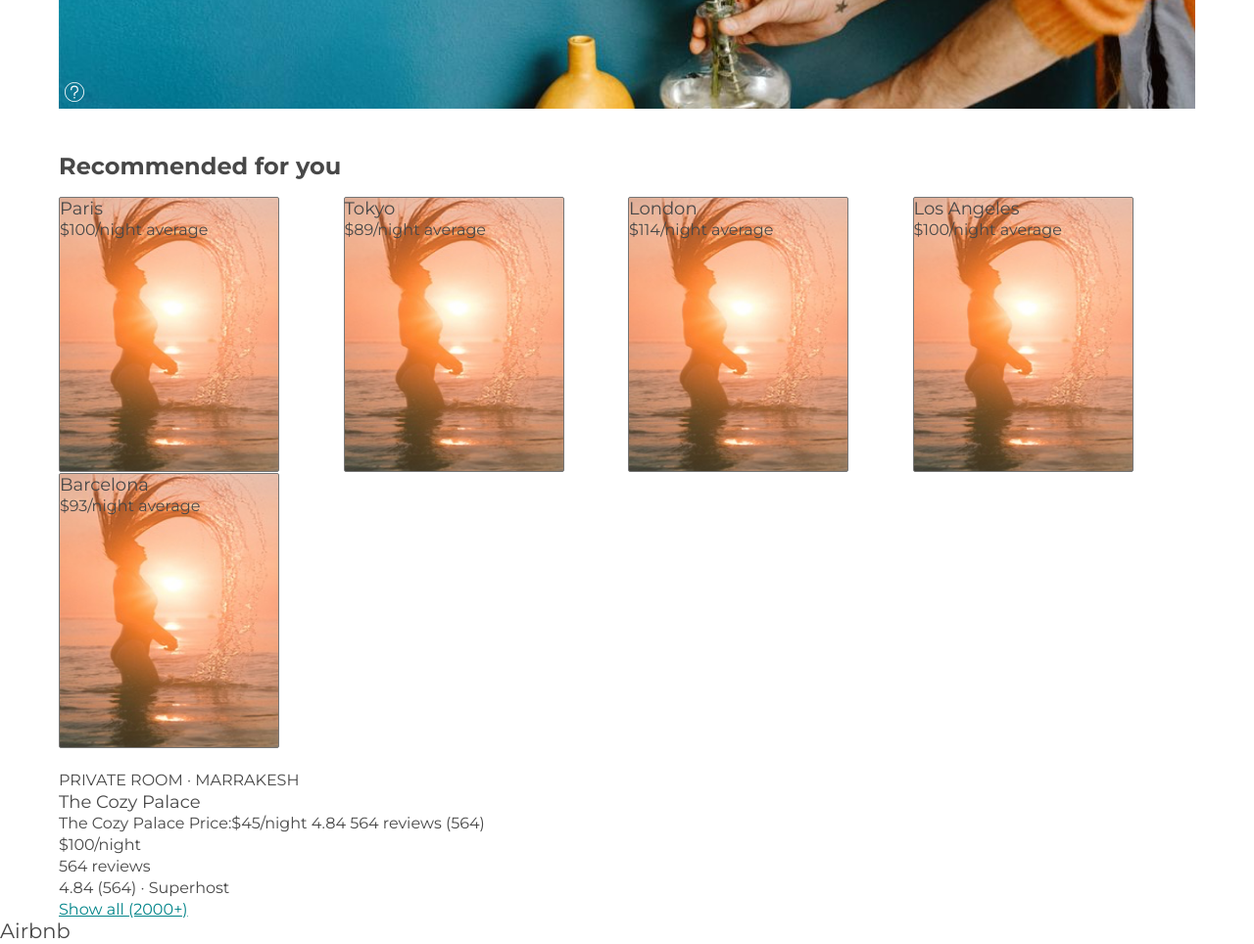
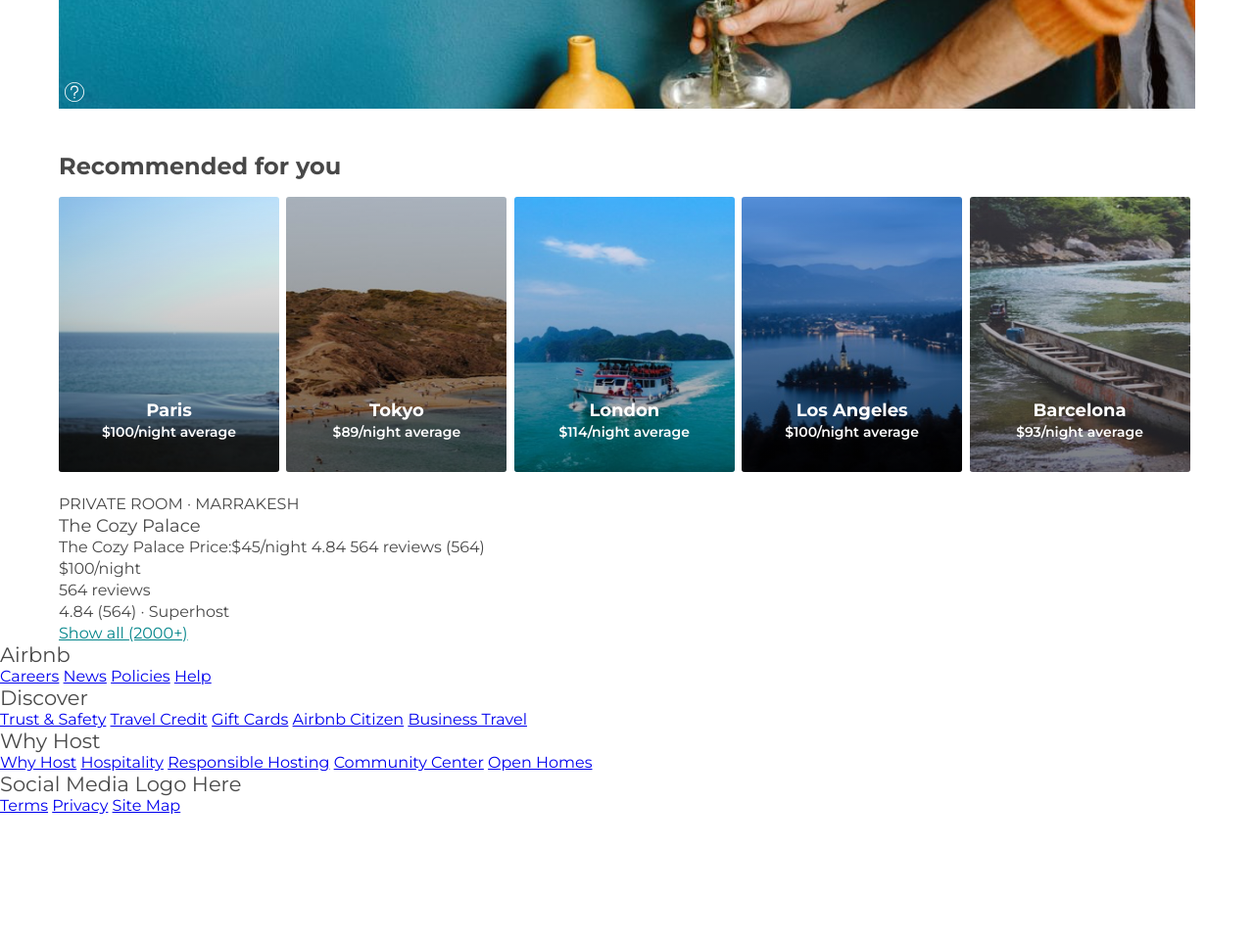
Before and after one commit to Boasbabs/airbnb-clone-css-only, a website: page index.html in a window 1280 px wide. Shown: the part 1218-2182 px from the top of the page at 98% size. After the commit the page ends 2052 px from the top, so only its background shows below. Drawn offline with Linux system fonts and the light colour scheme.

Commit message:
[styles]: add recommendation styles

```diff
--- a/assets/css/index.css
+++ b/assets/css/index.css
@@ -480,7 +480,7 @@
 
 .recommendation {
   display: grid;
-  grid-template-columns: repeat(auto-fill, minmax(250px, 1fr));
+  grid-template-columns: repeat(auto-fill, minmax(225px, 1fr));
   grid-column-gap: 2px;
   grid-row-gap: 1px;
 }
@@ -488,23 +488,64 @@
 .rec-card {
   display: flex;
   flex-direction: column;
-  border: 1px solid #767676;
-  /* grid-column: 1/-1; */
-  border-radius: 2px;
+  align-items: center;
+  justify-content: center;
+  border-radius: 3px;
   height: 281px;
   width: 225px;
   position: relative;
+  text-align: center;
+  color: #ffffff;
 }
 
 .rec-card > img {
   position: absolute;
-  z-index: -2;
+  z-index: -3;
   top: 0;
   right: 0;
+  bottom: 0;
+  left: 0;
   width: 100%;
   height: 100%;
+  border-radius: 3px;
 }
 
+.rec-card h4 {
+  color: #ffffff;
+  font-size: 18px;
+  font-weight: 800;
+  line-height: 26px;
+}
+
+.rec-card p {
+  font-size: 14px;
+  line-height: 18px;
+  font-weight: 600;
+}
+
+.rec-card--details {
+  position: absolute;
+  right: 0;
+  bottom: 32px;
+  width: 100%;
+}
+
+.rec-card--tint {
+  position: absolute;
+  z-index: -1;
+  top: 0;
+  right: 0;
+  bottom: 0;
+  left: 0;
+  width: 100%;
+  height: 100%;
+  background: linear-gradient(
+    to bottom,
+    rgba(0, 0, 0, 0),
+    rgba(0, 0, 0, 0.45)
+  );
+  border-radius: 3px;
+}
 /*
   ========================================
   Mobile Responsiveness
--- a/index.html
+++ b/index.html
@@ -122,29 +122,64 @@
       <section class="recommendation">
         <h4 class="recommendation-title">Recommended for you</h4>
         <div class="rec-card">
+          <span class="rec-card--tint"></span>
+          <img
+            src="/assets/images/image7.png"
+            alt=""
+            class="rec-card--image"
+          />
+          <div class="rec-card--details">
             <h4 class="rec-card--title">Paris</h4>
             <p>$100/night average</p>
-          <img src="/assets/images/image14.png" alt="" class="rec-card--image" />
+          </div>
         </div>
         <div class="rec-card">
+          <span class="rec-card--tint"></span>
+          <img
+            src="/assets/images/image8.png"
+            alt=""
+            class="rec-card--image"
+          />
+          <div class="rec-card--details">
             <h4 class="rec-card--title">Tokyo</h4>
             <p>$89/night average</p>
-          <img src="/assets/images/image14.png" alt="" class="rec-card--image" />
+          </div>
         </div>
         <div class="rec-card">
+          <span class="rec-card--tint"></span>
+          <img
+            src="/assets/images/image9.png"
+            alt=""
+            class="rec-card--image"
+          />
+          <div class="rec-card--details">
             <h4 class="rec-card--title">London</h4>
             <p>$114/night average</p>
-          <img src="/assets/images/image14.png" alt="" class="rec-card--image" />
+          </div>
         </div>
         <div class="rec-card">
+          <span class="rec-card--tint"></span>
+          <img
+            src="/assets/images/image12.png"
+            alt=""
+            class="rec-card--image"
+          />
+          <div class="rec-card--details">
             <h4 class="rec-card--title">Los Angeles</h4>
             <p>$100/night average</p>
-          <img src="/assets/images/image14.png" alt="" class="rec-card--image" />
+          </div>
         </div>
         <div class="rec-card">
+          <span class="rec-card--tint"></span>
+          <img
+            src="/assets/images/image18.png"
+            alt=""
+            class="rec-card--image"
+          />
+          <div class="rec-card--details">
             <h4 class="rec-card--title">Barcelona</h4>
             <p>$93/night average</p>
-          <img src="/assets/images/image14.png" alt="" class="rec-card--image" />
+          </div>
         </div>
       </section>
 
```
Lines whose indentation alone changed are shown as unchanged.
